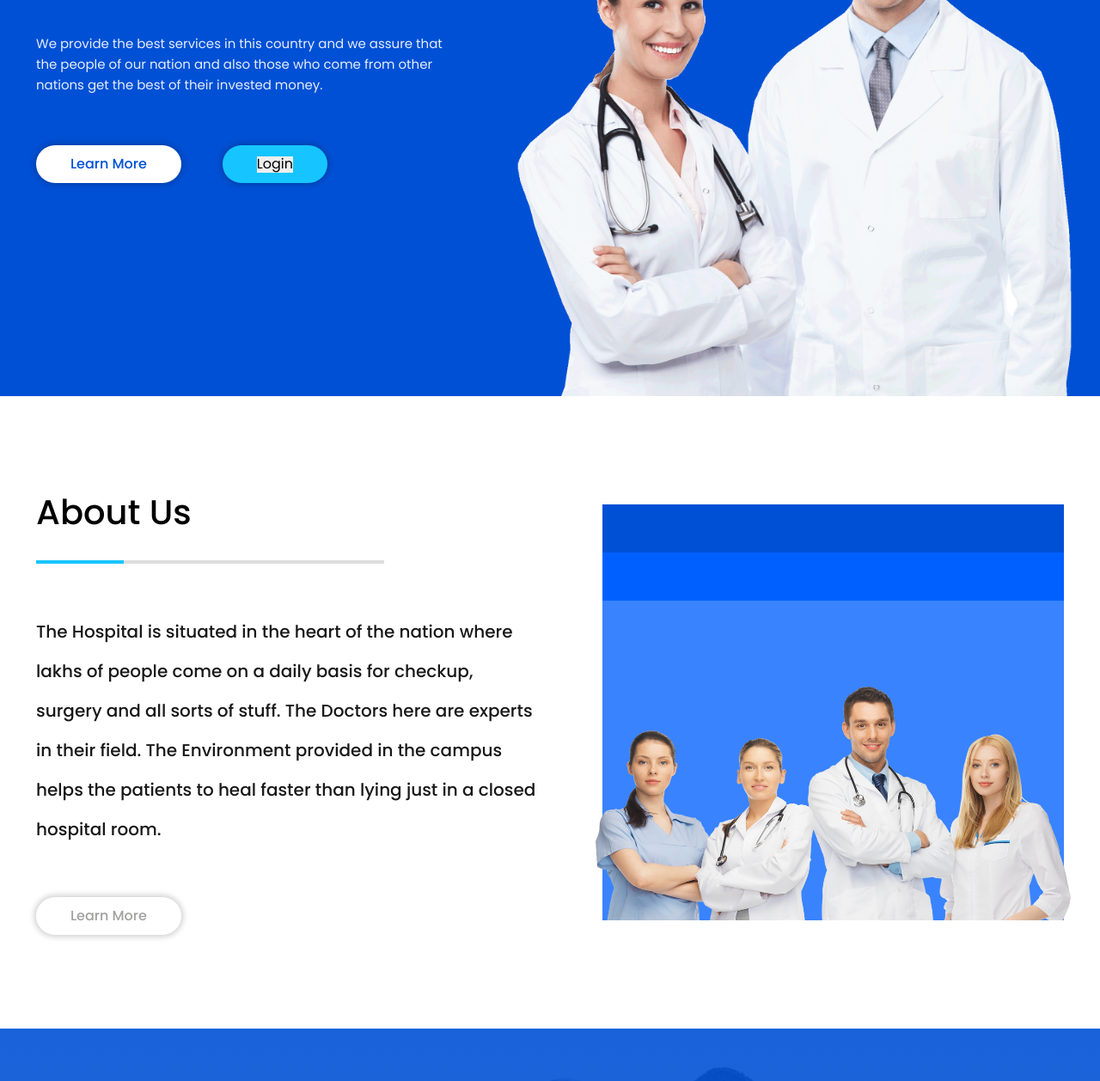
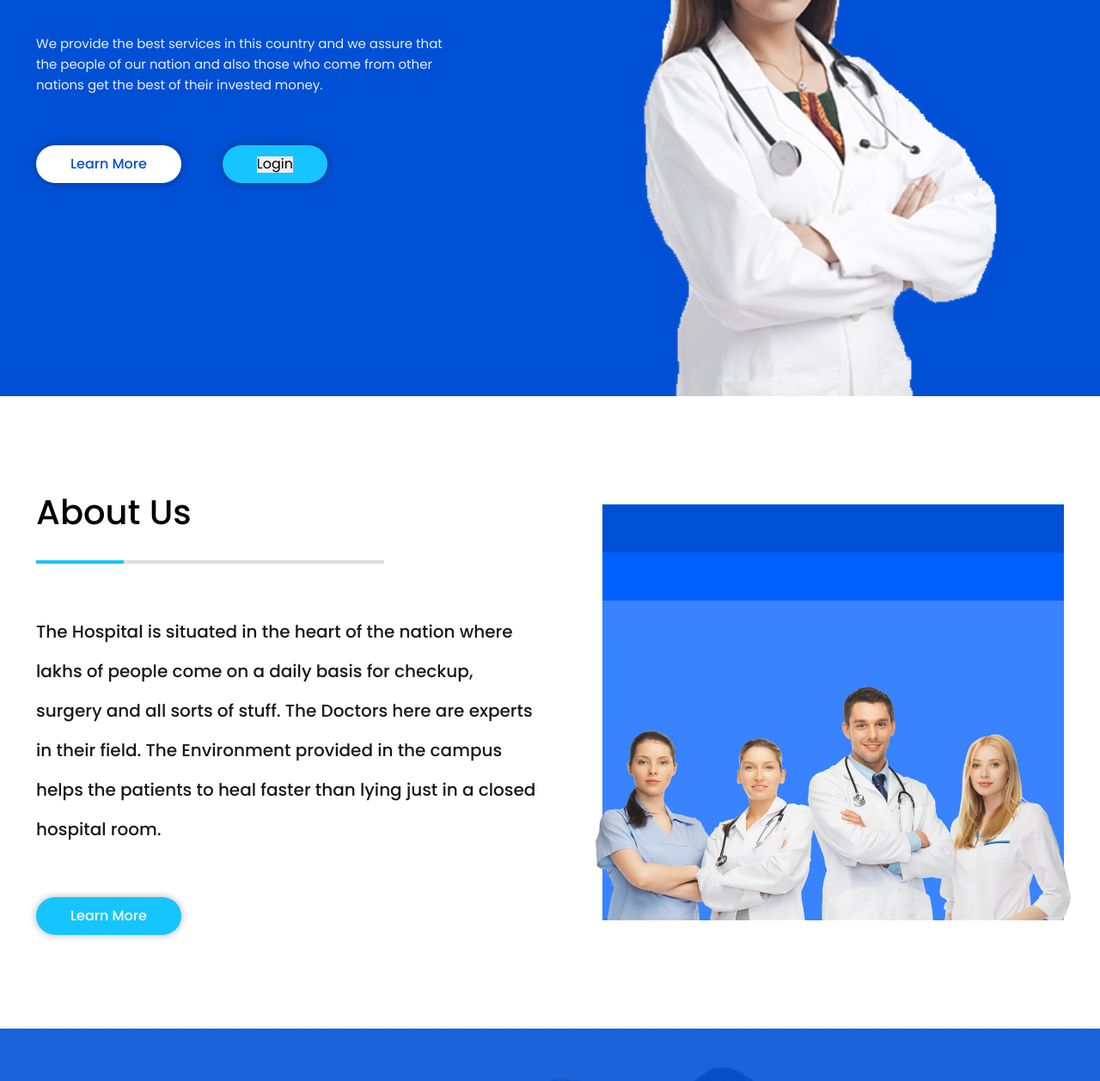
Before and after one commit to Saket8538/Quickhealth, a plain HTML site: page index.html in a window 1280 px wide. Shown: the part 339-1597 px from the top of the page at 86% size. Drawn offline with nearby package versions, Linux system fonts and the light colour scheme.

Commit message:
Update index.html

```diff
--- a/index.html
+++ b/index.html
@@ -86,7 +86,7 @@
                 </div>
 
                 <div class = "header-inner-right">
-                    <img src = "images/header.png">
+                    <img src = "images/doc-4.png">
                 </div>
             </div>
         </div>
@@ -160,7 +160,7 @@
                             <div class = "border-line"></div>
                         </div>
                         <p class = "text text-lg">The Hospital is situated in the heart of the nation where lakhs of people come on a daily basis for checkup, surgery and all sorts of stuff. The Doctors here are experts in their field. The Environment provided in the campus helps the patients to heal faster than lying just in a closed hospital room.</p>
-                        <a href = "#" class = "btn btn-white">Learn More</a>
+                        <a href = "#" class = "btn btn-light-blue">Learn More</a>
                     </div>
                     <div class = "about-right flex">
                         <div class = "img">
```
